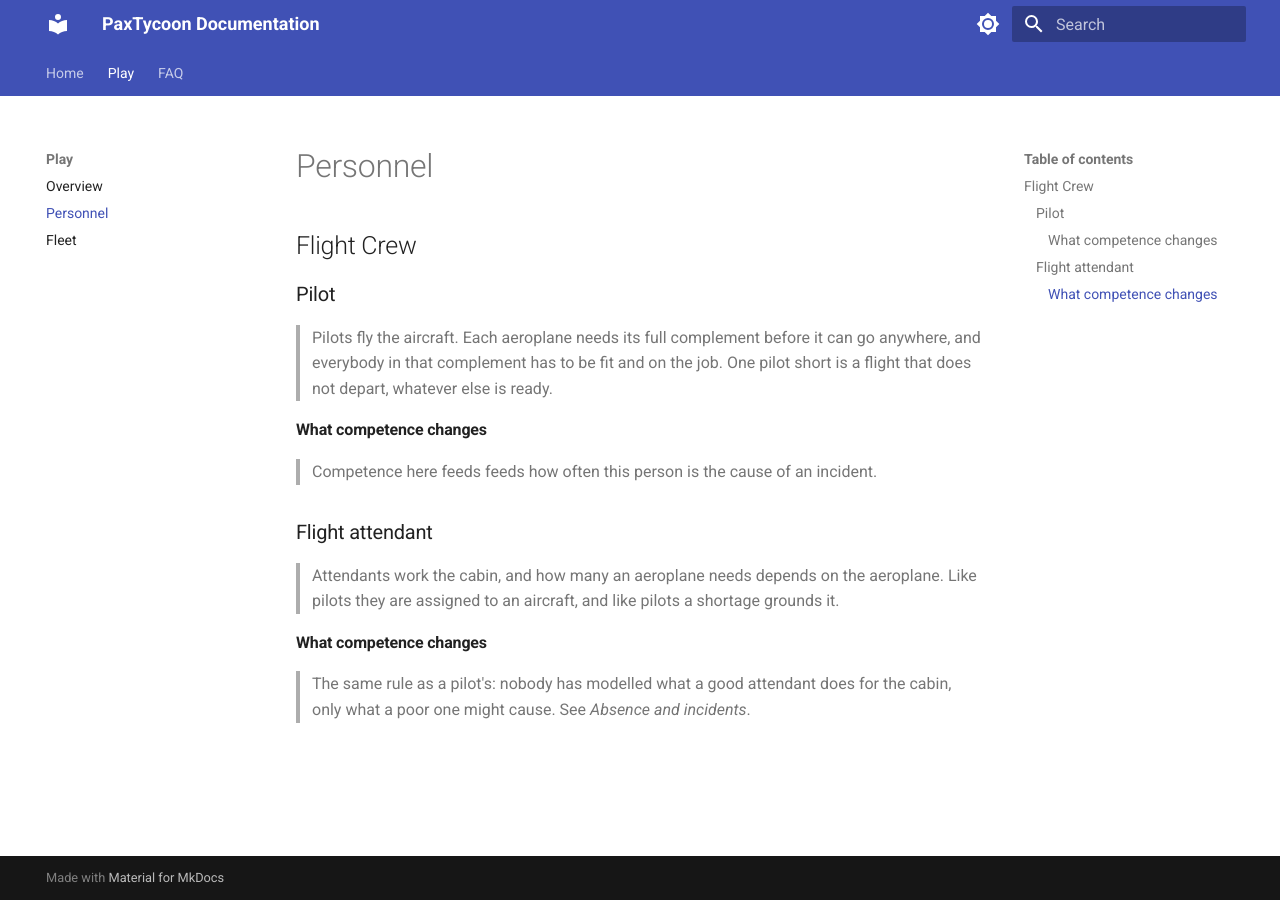
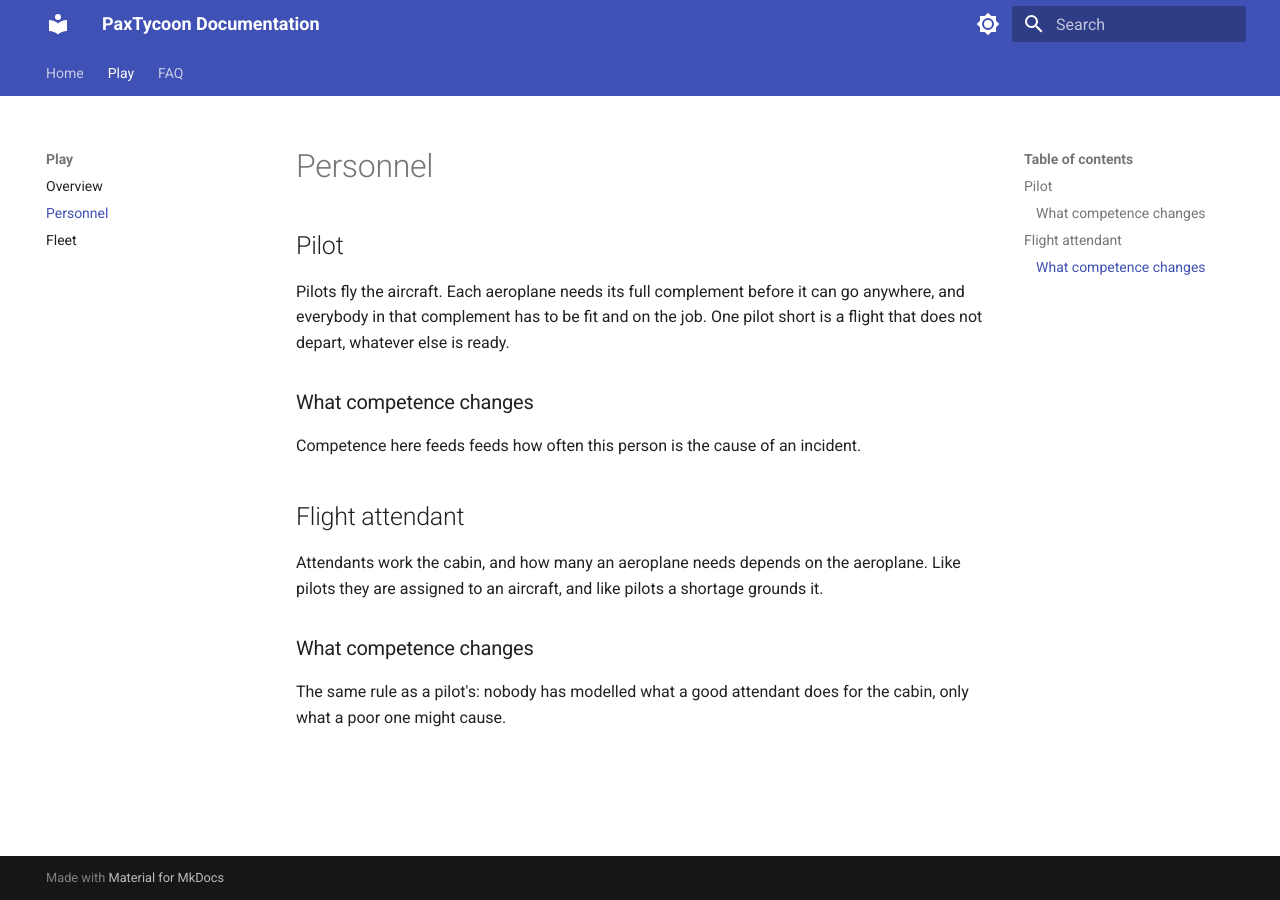
Before and after one commit to crinitic/PaxTycoonDocs, an MkDocs documentation site: the page built from docs/play/personnel.md, in a window 1280 px wide. Built offline with MkDocs 1.6.1 and Material for MkDocs 9.7.7, drawn with Linux system fonts in a browser that asks for light colours.

Commit message:
Simplified

```diff
--- a/docs/play/personnel.md
+++ b/docs/play/personnel.md
@@ -1,23 +1,13 @@
 # Personnel
 
-## Flight Crew
+## Pilot
+Pilots fly the aircraft. Each aeroplane needs its full complement before it can go anywhere, and everybody in that complement has to be fit and on the job. One pilot short is a flight that does not depart, whatever else is ready.
 
-### Pilot
-> Pilots fly the aircraft. Each aeroplane needs its full complement before it
-> can go anywhere, and everybody in that complement has to be fit and on the
-> job. One pilot short is a flight that does not depart, whatever else is
-> ready.
+### What competence changes
+Competence here feeds feeds how often this person is the cause of an incident.
 
-#### What competence changes
-> Competence here feeds feeds how often this person is
-> the cause of an incident.
+## Flight attendant
+Attendants work the cabin, and how many an aeroplane needs depends on the aeroplane. Like pilots they are assigned to an aircraft, and like pilots a shortage grounds it.
 
-### Flight attendant
-> Attendants work the cabin, and how many an aeroplane needs depends on the
-> aeroplane. Like pilots they are assigned to an aircraft, and like pilots a
-> shortage grounds it.
-
-#### What competence changes
-> The same rule as a pilot's: nobody has modelled what a good attendant does
-> for the cabin, only what a poor one might cause. See *Absence and
-> incidents*.
+### What competence changes
+The same rule as a pilot's: nobody has modelled what a good attendant does for the cabin, only what a poor one might cause.
```
